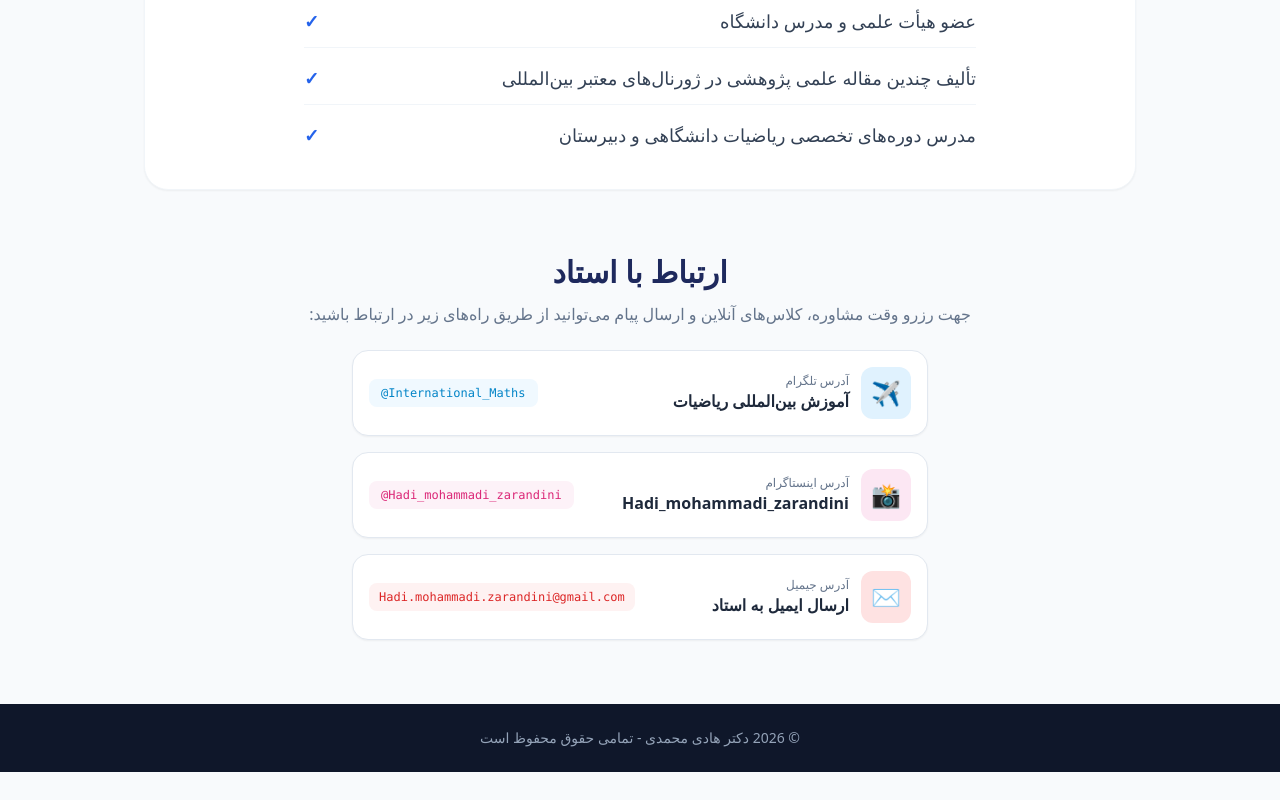
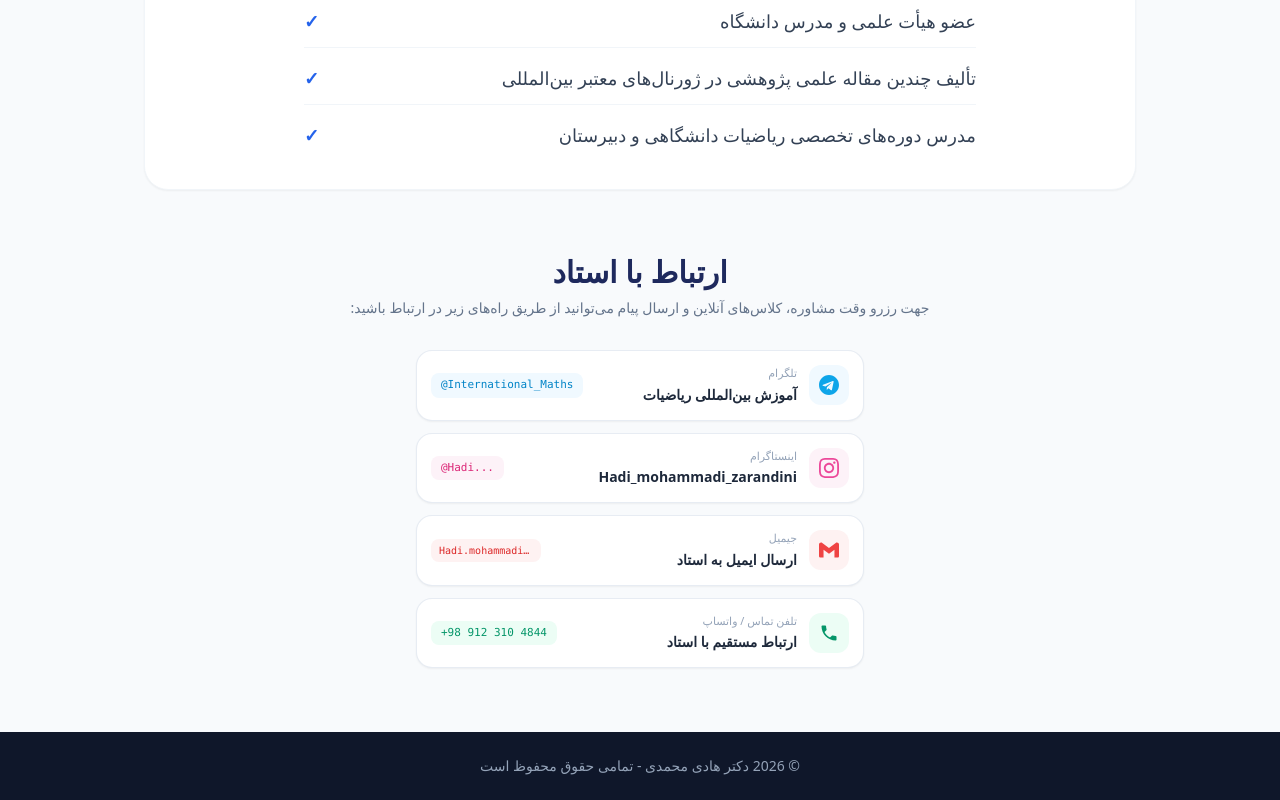
Before and after one commit to Hmohammadiz633/International-Mathematics-Site, a Next.js app: page / in a window 1280 px wide. Shown: the part 1612-2412 px from the top of the page. Before the commit the page ends 2384 px from the top, so only its background shows below. Built offline with nearby package versions, Linux system fonts and the light colour scheme.

Commit message:
Update page.js

```diff
--- a/app/page.js
+++ b/app/page.js
@@ -147,7 +147,7 @@ export default function Home() {
         </div>
       </section>
 
-      {/* ۳. بخش کتاب‌های تدریس‌شده (با آیکون‌های کاملاً تفکیک‌شده دو زبانه) */}
+      {/* ۳. بخش کتاب‌های تدریس‌شده */}
       <section id="books" className="max-w-5xl mx-auto my-16 px-4 text-center">
         <h2 className="text-2xl md:text-3xl font-bold text-[#1e295d] mb-2 flex items-center justify-center gap-2">
           <span className="text-3xl">📚</span>
@@ -182,7 +182,7 @@ export default function Home() {
           })}
         </div>
 
-        {/* نمایش آیکون‌های فرعی (پایه‌های تحصیلی یا کتاب‌های دانشگاهی) */}
+        {/* نمایش زیرمجموعه‌ها */}
         {selectedCategory && (
           <div className="bg-white rounded-3xl p-6 border border-slate-200 shadow-sm mb-6">
             <h3 className="text-base font-bold text-slate-700 mb-4 flex items-center justify-center gap-1">
@@ -196,7 +196,6 @@ export default function Home() {
               </span>
             </h3>
 
-            {/* شبکه دکمه‌های فرعی */}
             <div className={`grid gap-2.5 ${isUniversity ? 'grid-cols-1 sm:grid-cols-2 md:grid-cols-3' : 'grid-cols-2 sm:grid-cols-3 md:grid-cols-6'}`}>
               {subItemList.map((item) => {
                 const isSubActive = selectedSubItem === item.id;
@@ -305,79 +304,122 @@ export default function Home() {
         </div>
       </section>
 
-      {/* ۶. بخش ارتباط با استاد */}
+      {/* ۶. بخش ارتباط با استاد (طراحی جدید و اصلاح شده) */}
       <section id="contact" className="max-w-5xl mx-auto my-16 px-4 text-center">
-        <h2 className="text-2xl md:text-3xl font-bold text-[#1e295d] mb-3">
+        <h2 className="text-2xl md:text-3xl font-bold text-[#1e295d] mb-2">
           {lang === 'fa' ? 'ارتباط با استاد' : 'Contact Professor'}
         </h2>
-        <p className="text-slate-500 mb-6 text-sm md:text-base">
+        <p className="text-slate-500 mb-8 text-xs md:text-sm">
           {lang === 'fa'
             ? 'جهت رزرو وقت مشاوره، کلاس‌های آنلاین و ارسال پیام می‌توانید از طریق راه‌های زیر در ارتباط باشید:'
             : 'For booking consultations, online classes, or inquiries, reach out below:'}
         </p>
 
-        <div className="flex flex-col gap-4 w-full max-w-xl mx-auto mt-6" dir={lang === 'fa' ? 'rtl' : 'ltr'}>
+        {/* کادرهای فشرده، شکیل و دارای لوگوهای رسمی */}
+        <div className="flex flex-col gap-3 w-full max-w-md mx-auto" dir={lang === 'fa' ? 'rtl' : 'ltr'}>
+
+          {/* کادر تلگرام */}
           <a
             href="https://t.me/International_Maths"
             target="_blank"
             rel="noopener noreferrer"
-            className="flex items-center justify-between p-4 bg-white border border-slate-200 rounded-2xl shadow-sm hover:shadow-md transition"
+            className="flex items-center justify-between p-3.5 bg-white border border-slate-200/80 rounded-2xl shadow-sm hover:shadow-md hover:border-sky-300 transition group"
           >
             <div className="flex items-center gap-3">
-              <span className="text-2xl bg-sky-100 p-2.5 rounded-xl">✈️</span>
+              <div className="w-10 h-10 rounded-xl bg-sky-50 flex items-center justify-center text-sky-500 group-hover:scale-105 transition">
+                <svg className="w-5 h-5 fill-current" viewBox="0 0 24 24">
+                  <path d="M12 0C5.37 0 0 5.37 0 12s5.37 12 12 12 12-5.37 12-12S18.63 0 12 0zm5.56 8.16l-2.02 9.52c-.15.68-.55.85-1.12.53l-3.08-2.27-1.48 1.43c-.16.16-.3.3-.61.3l.22-3.12 5.68-5.13c.25-.22-.05-.34-.38-.12l-7.02 4.42-3.03-.95c-.66-.21-.67-.66.14-.98l11.83-4.56c.55-.2 1.03.13.87.93z"/>
+                </svg>
+              </div>
               <div className={lang === 'fa' ? 'text-right' : 'text-left'}>
-                <span className="block text-xs text-slate-500 font-medium">
-                  {lang === 'fa' ? 'آدرس تلگرام' : 'Telegram'}
+                <span className="block text-[11px] text-slate-400 font-medium">
+                  {lang === 'fa' ? 'تلگرام' : 'Telegram'}
                 </span>
-                <span className="text-sm md:text-base font-bold text-slate-800">
-                  {lang === 'fa' ? 'آموزش بین‌المللی ریاضیات' : 'International Math Education'}
+                <span className="text-xs md:text-sm font-bold text-slate-800">
+                  {lang === 'fa' ? 'آموزش بین‌المللی ریاضیات' : 'International Math'}
                 </span>
               </div>
             </div>
-            <div dir="ltr" className="text-xs font-mono text-sky-600 bg-sky-50 px-3 py-1.5 rounded-lg">
+            <span dir="ltr" className="text-[11px] font-mono text-sky-600 bg-sky-50 px-2.5 py-1 rounded-lg">
               @International_Maths
-            </div>
+            </span>
           </a>
 
+          {/* کادر اینستاگرام */}
           <a
             href="https://instagram.com/Hadi_mohammadi_zarandini"
             target="_blank"
             rel="noopener noreferrer"
-            className="flex items-center justify-between p-4 bg-white border border-slate-200 rounded-2xl shadow-sm hover:shadow-md transition"
+            className="flex items-center justify-between p-3.5 bg-white border border-slate-200/80 rounded-2xl shadow-sm hover:shadow-md hover:border-pink-300 transition group"
           >
             <div className="flex items-center gap-3">
-              <span className="text-2xl bg-pink-100 p-2.5 rounded-xl">📸</span>
+              <div className="w-10 h-10 rounded-xl bg-pink-50 flex items-center justify-center text-pink-500 group-hover:scale-105 transition">
+                <svg className="w-5 h-5 fill-current" viewBox="0 0 24 24">
+                  <path d="M12 2.163c3.204 0 3.584.012 4.85.07 3.252.148 4.771 1.691 4.919 4.919.058 1.265.069 1.645.069 4.849 0 3.205-.012 3.584-.069 4.849-.149 3.225-1.664 4.771-4.919 4.919-1.266.058-1.644.07-4.85.07-3.204 0-3.584-.012-4.849-.07-3.26-.149-4.771-1.699-4.919-4.92-.058-1.265-.07-1.644-.07-4.849 0-3.204.013-3.583.07-4.849.149-3.227 1.664-4.771 4.919-4.919 1.266-.057 1.645-.069 4.849-.069zm0-2.163c-3.259 0-3.667.014-4.947.072-4.358.2-6.78 2.618-6.98 6.98-.059 1.281-.073 1.689-.073 4.948 0 3.259.014 3.668.072 4.948.2 4.358 2.618 6.78 6.98 6.98 1.281.058 1.689.072 4.948.072 3.259 0 3.668-.014 4.948-.072 4.354-.2 6.782-2.618 6.979-6.98.059-1.28.073-1.689.073-4.948 0-3.259-.014-3.667-.072-4.947-.196-4.354-2.617-6.78-6.979-6.98-1.281-.059-1.69-.073-4.949-.073zm0 5.838c-3.403 0-6.162 2.759-6.162 6.162s2.759 6.163 6.162 6.163 6.162-2.759 6.162-6.163c0-3.403-2.759-6.162-6.162-6.162zm0 10.162c-2.209 0-4-1.79-4-4 0-2.209 1.791-4 4-4s4 1.791 4 4c0 2.21-1.791 4-4 4zm6.406-11.845c-.796 0-1.441.645-1.441 1.44s.645 1.44 1.441 1.44c.795 0 1.439-.645 1.439-1.44s-.644-1.44-1.439-1.44z"/>
+                </svg>
+              </div>
               <div className={lang === 'fa' ? 'text-right' : 'text-left'}>
-                <span className="block text-xs text-slate-500 font-medium">
-                  {lang === 'fa' ? 'آدرس اینستاگرام' : 'Instagram'}
+                <span className="block text-[11px] text-slate-400 font-medium">
+                  {lang === 'fa' ? 'اینستاگرام' : 'Instagram'}
                 </span>
-                <span className="text-sm md:text-base font-bold text-slate-800">Hadi_mohammadi_zarandini</span>
+                <span className="text-xs md:text-sm font-bold text-slate-800">Hadi_mohammadi_zarandini</span>
               </div>
             </div>
-            <div dir="ltr" className="text-xs font-mono text-pink-600 bg-pink-50 px-3 py-1.5 rounded-lg">
-              @Hadi_mohammadi_zarandini
-            </div>
+            <span dir="ltr" className="text-[11px] font-mono text-pink-600 bg-pink-50 px-2.5 py-1 rounded-lg">
+              @Hadi...
+            </span>
           </a>
 
+          {/* کادر جیمیل */}
           <a
             href="mailto:Hadi.mohammadi.zarandini@gmail.com"
-            className="flex items-center justify-between p-4 bg-white border border-slate-200 rounded-2xl shadow-sm hover:shadow-md transition"
+            className="flex items-center justify-between p-3.5 bg-white border border-slate-200/80 rounded-2xl shadow-sm hover:shadow-md hover:border-red-300 transition group"
           >
             <div className="flex items-center gap-3">
-              <span className="text-2xl bg-red-100 p-2.5 rounded-xl">✉️</span>
+              <div className="w-10 h-10 rounded-xl bg-red-50 flex items-center justify-center text-red-500 group-hover:scale-105 transition">
+                <svg className="w-5 h-5 fill-current" viewBox="0 0 24 24">
+                  <path d="M24 5.457v13.909c0 .904-.732 1.636-1.636 1.636h-3.819V11.73L12 16.64l-6.545-4.91v9.272H1.636A1.636 1.636 0 0 1 0 19.366V5.457c0-2.023 2.309-3.178 3.927-1.964L12 9.545l8.073-6.052c1.618-1.214 3.927-.059 3.927 1.964z"/>
+                </svg>
+              </div>
               <div className={lang === 'fa' ? 'text-right' : 'text-left'}>
-                <span className="block text-xs text-slate-500 font-medium">
-                  {lang === 'fa' ? 'آدرس جیمیل' : 'Gmail'}
+                <span className="block text-[11px] text-slate-400 font-medium">
+                  {lang === 'fa' ? 'جیمیل' : 'Gmail'}
                 </span>
-                <span className="text-sm md:text-base font-bold text-slate-800">
-                  {lang === 'fa' ? 'ارسال ایمیل به استاد' : 'Send Email to Dr. Mohammadi'}
+                <span className="text-xs md:text-sm font-bold text-slate-800">
+                  {lang === 'fa' ? 'ارسال ایمیل به استاد' : 'Send Email'}
                 </span>
               </div>
             </div>
-            <div dir="ltr" className="text-xs font-mono text-red-600 bg-red-50 px-2.5 py-1.5 rounded-lg break-all">
-              Hadi.mohammadi.zarandini@gmail.com
+            <span dir="ltr" className="text-[10px] font-mono text-red-600 bg-red-50 px-2 py-1 rounded-lg truncate max-w-[110px]">
+              Hadi.mohammadi...
+            </span>
+          </a>
+
+          {/* کادر تلفن تماس (جدید) */}
+          <a
+            href="tel:+989123104844"
+            className="flex items-center justify-between p-3.5 bg-white border border-slate-200/80 rounded-2xl shadow-sm hover:shadow-md hover:border-emerald-300 transition group"
+          >
+            <div className="flex items-center gap-3">
+              <div className="w-10 h-10 rounded-xl bg-emerald-50 flex items-center justify-center text-emerald-600 group-hover:scale-105 transition">
+                <svg className="w-5 h-5 fill-current" viewBox="0 0 24 24">
+                  <path d="M6.62 10.79c1.44 2.83 3.76 5.14 6.59 6.59l2.2-2.2c.27-.27.67-.36 1.02-.24 1.12.37 2.33.57 3.57.57.55 0 1 .45 1 1V20c0 .55-.45 1-1 1-9.39 0-17-7.61-17-17 0-.55.45-1 1-1h3.5c.55 0 1 .45 1 1 0 1.25.2 2.45.57 3.57.11.35.03.74-.25 1.02l-2.2 2.2z"/>
+                </svg>
+              </div>
+              <div className={lang === 'fa' ? 'text-right' : 'text-left'}>
+                <span className="block text-[11px] text-slate-400 font-medium">
+                  {lang === 'fa' ? 'تلفن تماس / واتساپ' : 'Phone / WhatsApp'}
+                </span>
+                <span className="text-xs md:text-sm font-bold text-slate-800">
+                  {lang === 'fa' ? 'ارتباط مستقیم با استاد' : 'Direct Call'}
+                </span>
+              </div>
             </div>
+            <span dir="ltr" className="text-[11px] font-mono text-emerald-600 bg-emerald-50 px-2.5 py-1 rounded-lg">
+              +98 912 310 4844
+            </span>
           </a>
+
         </div>
       </section>
 
```
